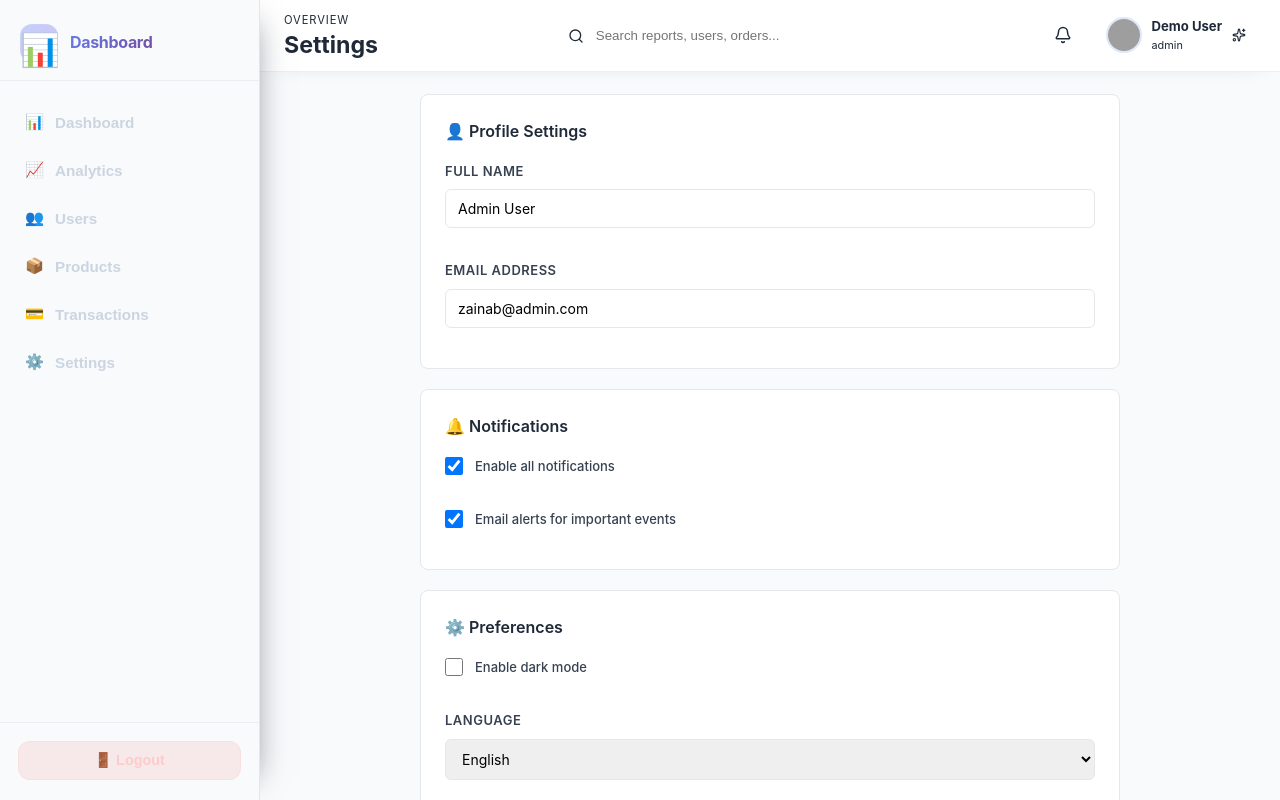
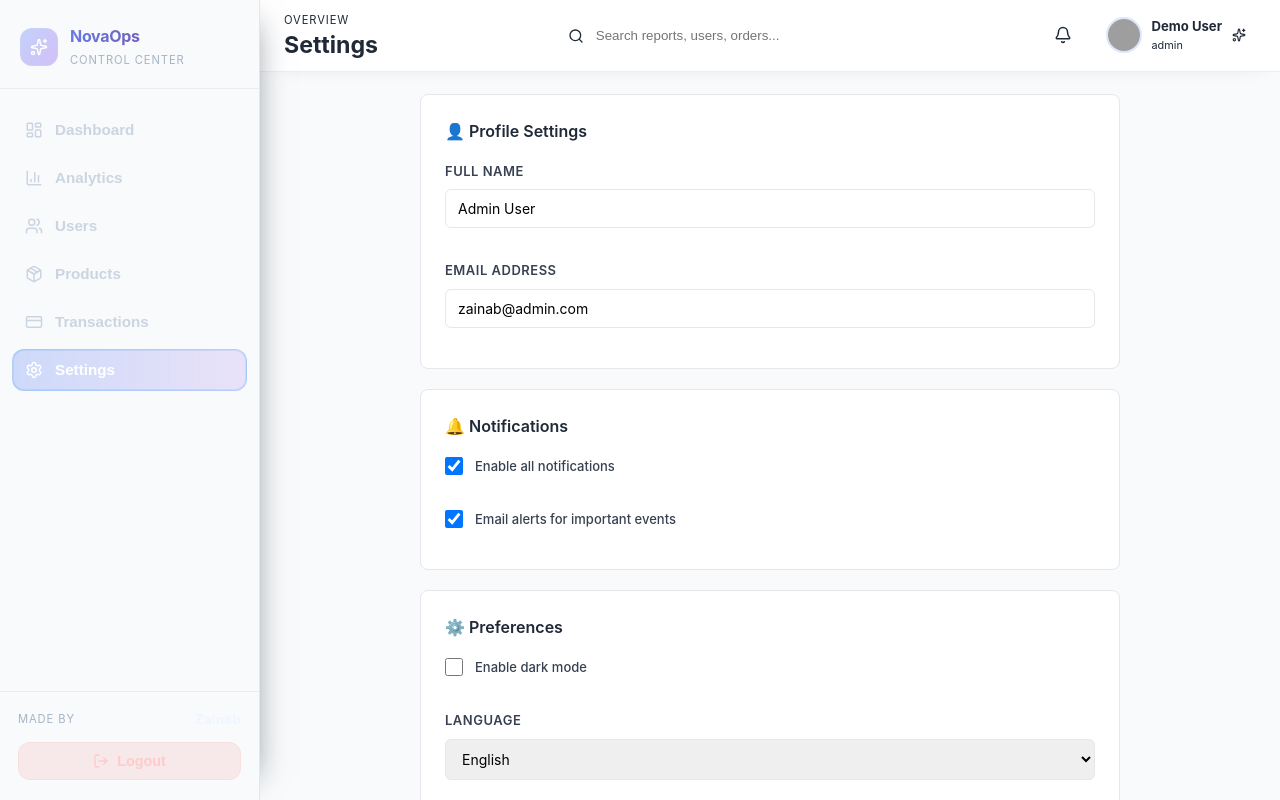
Before and after one commit to abdulbasit-25/zainaib-internship-task, a React (Vite) app in the folder task-4-enterprise-dashboard/: page /settings in a window 1280 px wide. Built offline with nearby package versions, Linux system fonts and the light colour scheme; sample sign-in values are in the browser's storage; grey boxes are pictures that could not be loaded.

Commit message:
Update enterprise dashboard Sidebar.jsx

```diff
--- a/task-4-enterprise-dashboard/src/components/Sidebar.jsx
+++ b/task-4-enterprise-dashboard/src/components/Sidebar.jsx
@@ -1,5 +1,16 @@
-import React, { useState } from "react";
-import { useNavigate } from "react-router-dom";
+import React from "react";
+import { useLocation, useNavigate } from "react-router-dom";
+import {
+  BarChart3,
+  CreditCard,
+  LayoutDashboard,
+  LogOut,
+  Package,
+  Settings,
+  Sparkles,
+  Users,
+  X,
+} from "lucide-react";
 import { useAuth } from "../context/AuthContext";
 import "./Sidebar.css";
 
@@ -8,15 +19,16 @@ import "./Sidebar.css";
  */
 export const Sidebar = ({ isOpen, setIsOpen }) => {
   const navigate = useNavigate();
+  const location = useLocation();
   const { logout } = useAuth();
 
   const menuItems = [
-    { label: "Dashboard", path: "/dashboard", icon: "📊" },
-    { label: "Analytics", path: "/analytics", icon: "📈" },
-    { label: "Users", path: "/users", icon: "👥" },
-    { label: "Products", path: "/products", icon: "📦" },
-    { label: "Transactions", path: "/transactions", icon: "💳" },
-    { label: "Settings", path: "/settings", icon: "⚙️" },
+    { label: "Dashboard", path: "/dashboard", icon: LayoutDashboard },
+    { label: "Analytics", path: "/analytics", icon: BarChart3 },
+    { label: "Users", path: "/users", icon: Users },
+    { label: "Products", path: "/products", icon: Package },
+    { label: "Transactions", path: "/transactions", icon: CreditCard },
+    { label: "Settings", path: "/settings", icon: Settings },
   ];
 
   const handleLogout = () => {
@@ -29,33 +41,50 @@ export const Sidebar = ({ isOpen, setIsOpen }) => {
       <div className={`sidebar ${isOpen ? "open" : ""}`}>
         <div className="sidebar-header">
           <div className="logo">
-            <span className="logo-icon">📊</span>
-            <span className="logo-text">Dashboard</span>
+            <span className="logo-icon">
+              <Sparkles size={18} />
+            </span>
+            <div className="logo-copy">
+              <span className="logo-text">NovaOps</span>
+              <span className="logo-subtext">Control center</span>
+            </div>
           </div>
           <button className="close-btn" onClick={() => setIsOpen(false)}>
-            ✕
+            <X size={18} />
           </button>
         </div>
 
-        <nav className="sidebar-nav">
-          {menuItems.map((item) => (
+        <nav className="sidebar-nav" aria-label="Sidebar Navigation">
+          {menuItems.map((item) => {
+            const Icon = item.icon;
+            const isActive = location.pathname === item.path;
+
+            return (
               <button
                 key={item.path}
-              className="nav-link"
+                className={`nav-link ${isActive ? "active" : ""}`}
                 onClick={() => {
                   navigate(item.path);
                   setIsOpen(false);
                 }}
               >
-              <span className="nav-icon">{item.icon}</span>
+                <span className="nav-icon">
+                  <Icon size={18} />
+                </span>
                 <span className="nav-label">{item.label}</span>
               </button>
-          ))}
+            );
+          })}
         </nav>
 
         <div className="sidebar-footer">
+          <div className="sidebar-branding" aria-label="Made by Zainab">
+            <span>Made by</span>
+            <strong>Zainab</strong>
+          </div>
           <button className="logout-btn" onClick={handleLogout}>
-            🚪 Logout
+            <LogOut size={16} />
+            Logout
           </button>
         </div>
       </div>
```
Lines whose indentation alone changed are shown as unchanged.
